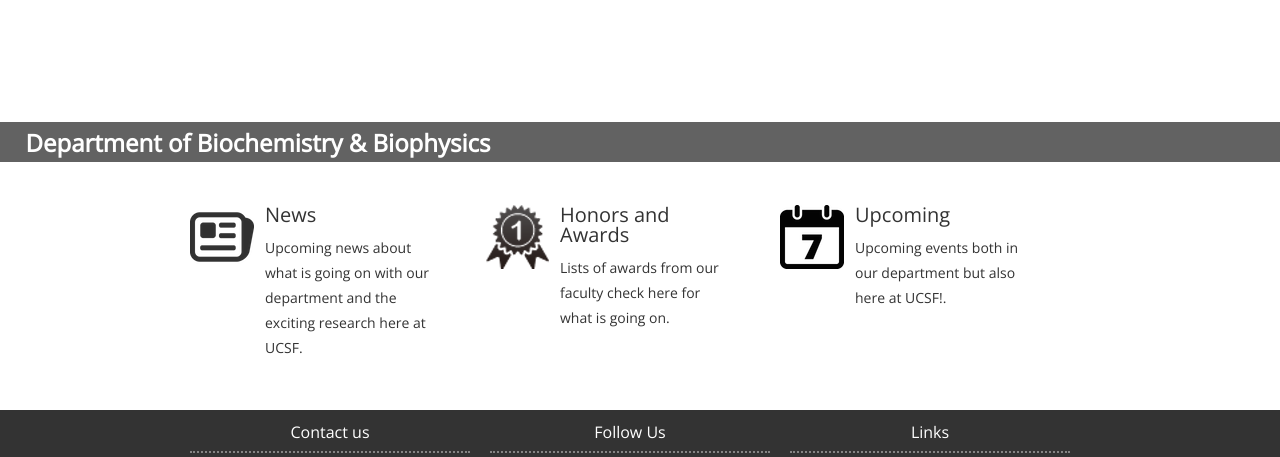
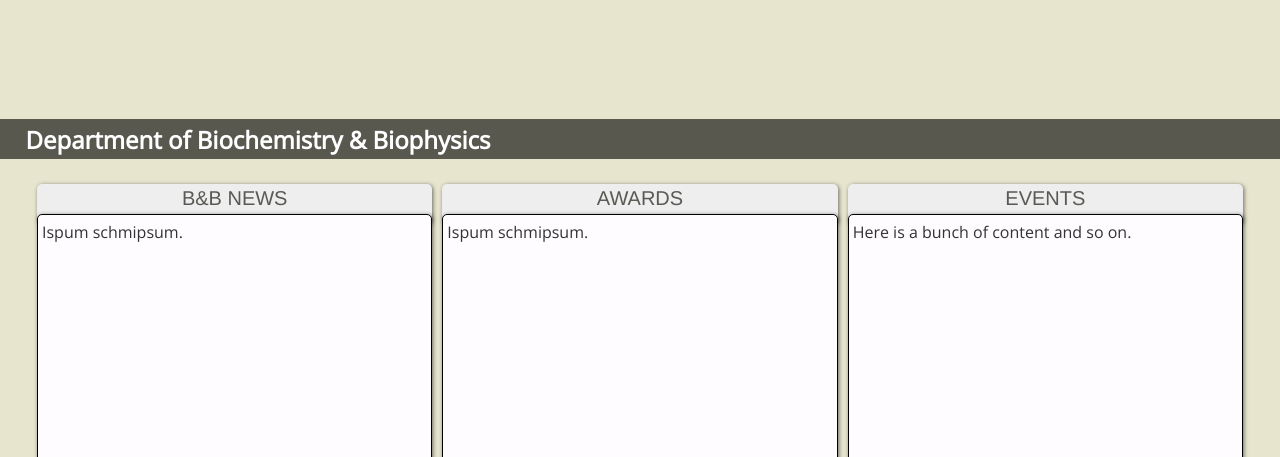
Before and after one commit to UCSF-Biochem/biochem-site, a plain HTML site: page index.html in a window 1280 px wide. Shown: the part 450-907 px from the top of the page. Drawn offline with nearby package versions, Linux system fonts and the light colour scheme.

Commit message:
New three panel css and html
for news, awards, and events box.

```diff
--- a/css/style.css
+++ b/css/style.css
@@ -1,10 +1,11 @@
 /* GLOBAL */
 body
 {
-        border-top:1px solid #000;
-        background:##cccccc;
+       /* border-top:1px solid #000; */
+        /* background:##cccccc; */
         font-family: 'Open Sans', sans-serif;
         color:#333333;
+        background-color: #e8e5cf;
 }
 
 input
@@ -98,6 +99,67 @@ header p
         color: #4A463B;
         margin-left:132px;
 }
+
+
+/* TABLE DEFINITIONS */
+
+
+	.tablethree {
+		content: "";
+		display: table;
+		width: 95%;
+		margin-left: auto;
+		margin-right: auto;
+		position: relative;
+		top: -25px;
+		}
+
+	.mycell {
+		display: table-cell;
+		width: 30%;
+		padding: 5px;
+		min-height: 350px;
+		}
+
+	.newstab {
+		border-bottom-width: 0;
+		margin: 0;
+		z-index: -10;
+		text-decoration: none;
+		display: block;
+		background: #eee;
+		padding: 0.2em 0em 0.8em;
+		box-shadow: 1px 1px 4px rgba(0, 0, 0, 0.55);
+		border-radius: 5px;
+		color: #00c;
+		width: 100%;
+		text-align: center;
+		font-family: "Helvetica Neue",Helvetica,Arial,"Lucida Grande",sans-serif;
+		font-size: 20px;
+		font-weight: 400;
+		text-decoration: none;
+		color: #5a5955
+   		 }
+
+ 	.newscontent {
+		border: 1px solid black;
+		clear: both;
+		padding: .25 0em;
+		box-shadow: 1px 1px 4px rgba(0, 0, 0, 0.55);
+		border-radius: 5px;
+		z-index: 1000;
+		background-color: #fefcff;
+		position: relative;
+		top: -10px;
+		padding-left: 4px;
+		min-height: 340px;
+		font-size: 16px;
+		font-weight: 200;
+		}
+
+
+
+
 
 /*NAVAGATION*/
 
@@ -405,7 +467,7 @@ header p
 		height:40px;
 		background-color:rgba(3, 3, 3, 0.62);
 		position:relative;
-		top: -43px;
+		top: -45px;
 		font-family: 'Open Sans', sans-serif;
 		color:#fff;
 		font-size:18px;
--- a/index.html
+++ b/index.html
@@ -141,102 +141,33 @@
             <p>Department of Biochemistry & Biophysics</p>
 
         </section>
-        <section id="boxcontent">
-        	<h2 class="hidden">boxes</h2>
-            <article>
-                <img src="img/icon1.png" alt="Some alt text"/>
-                <h3>News</h3>
-                <p>
-                    Upcoming news about what is going on with our department and the exciting research here at UCSF.
-                </p>
-            </article>
-            <article>
-                <img src="img/icon2.png" alt="Some alt text"/>
-                <h3>Honors and Awards</h3>
-                <p>
-                    Lists of awards from our faculty check here for what is going on.
-                </p>
-            </article>
-            <article>
-                <img src="img/icon3.png" alt="Some alt text"/>
-                <h3>Upcoming</h3>
-                <p>
-                    Upcoming events both in our department but also here at UCSF!.
-                </p>
-            </article>
-            <br class="clear"/>
-        </section>
 
-<!-- four column section here -->
-<!-- using Lightbox code for small images-->
-<!-- this section cut out
-        <section id="four_columns">
-            <h2>
-                Some Slides Four Columns
-            </h2>
-            <article class="img-item">
-            	<h3 class="hidden">SLIDE ONE</h3>
-                <figure>
-                    <a href="img/example-slide-1.jpg" rel="lightbox" title="Some title">
-                        <span class="thumb-screen"></span>
-                        <img src="img/example-slide-one.jpg" alt="Some alt text"/>
-                    </a>
-                    <caption>
-                        <strong>
-                            Photo by: Some name
-                        </strong>
-                        Neutra lomo Bushwick kogi, shabby chic flannel.
-                    </caption>
-                </figure>
-            </article>
-            <article class="img-item">
-            	<h3 class="hidden">SLIDE TWO</h3>
-                <figure>
-                    <a href="img/example-slide-2.jpg" rel="lightbox" title="Some title">
-                        <span class="thumb-screen"></span>
-                        <img src="img/example-slide-two.jpg" alt="Some alt text"/>
-                    </a>
-                    <caption>
-                        <strong>
-                            Photo by: Some name
-                        </strong>
-                        High Life fanny pack Brooklyn raw denim occupy fap photo booth
-                    </caption>
-                </figure>
-            </article>
-            <article class="img-item">
-            	<h3 class="hidden">SLIDE THREE</h3>
-                <figure>
-                    <a href="img/example-slide-3.jpg" rel="lightbox" title="Some title">
-                        <span class="thumb-screen"></span>
-                        <img src="img/example-slide-three.jpg" alt="Some alt text"/>
-                    </a>
-                    <caption>
-                        <strong>
-                            Photo by: Some name
-                        </strong>
-                        d IPhone pop-up normcore flexitarian Pinterest.
-                    </caption>
-                </figure>
-            </article>
-            <article class="img-item">
-            	<h3 class="hidden">SLIDE FOUR</h3>
-                <figure>
-                    <a href="img/example-slide-4.jpg" rel="lightbox" title="Some title">
-                        <span class="thumb-screen"></span>
-                        <img src="img/example-slide-four.jpg" alt="Some alt text"/>
-                    </a>
-                    <caption>
-                        <strong>
-                            Photo by: Some name
-                        </strong>
-                        DIY biodiesel Neutra art party kogi master cleanse.
-                    </caption>
-                </figure>
-            </article>
-            <br class="clear"/>
-        </section>
- -->
+
+<!--  3-PANEL CONTENT BOX SECTION -->
+
+	<div class="tablethree">
+	  <div class="mycell">
+			<div class="newstab">B&B NEWS</div>
+			<div class="newscontent">
+				<p>Ispum schmipsum.</p>
+			</div>
+		</div>
+	    <div class="mycell">
+			<div class="newstab">AWARDS</div>
+			<div class="newscontent">
+				<p>Ispum schmipsum.</p>
+			</div>
+		</div>
+		<div class="mycell">
+			<div class="newstab">EVENTS</div>
+			<div class="newscontent">
+				<p>Here is a bunch of content and so on.</p>
+			</div>
+		</div>
+	</div>
+
+
+<!--  FOOTER -->
 
         <footer>
         	<h2 class="hidden">Biochem Footer</h2>
```
